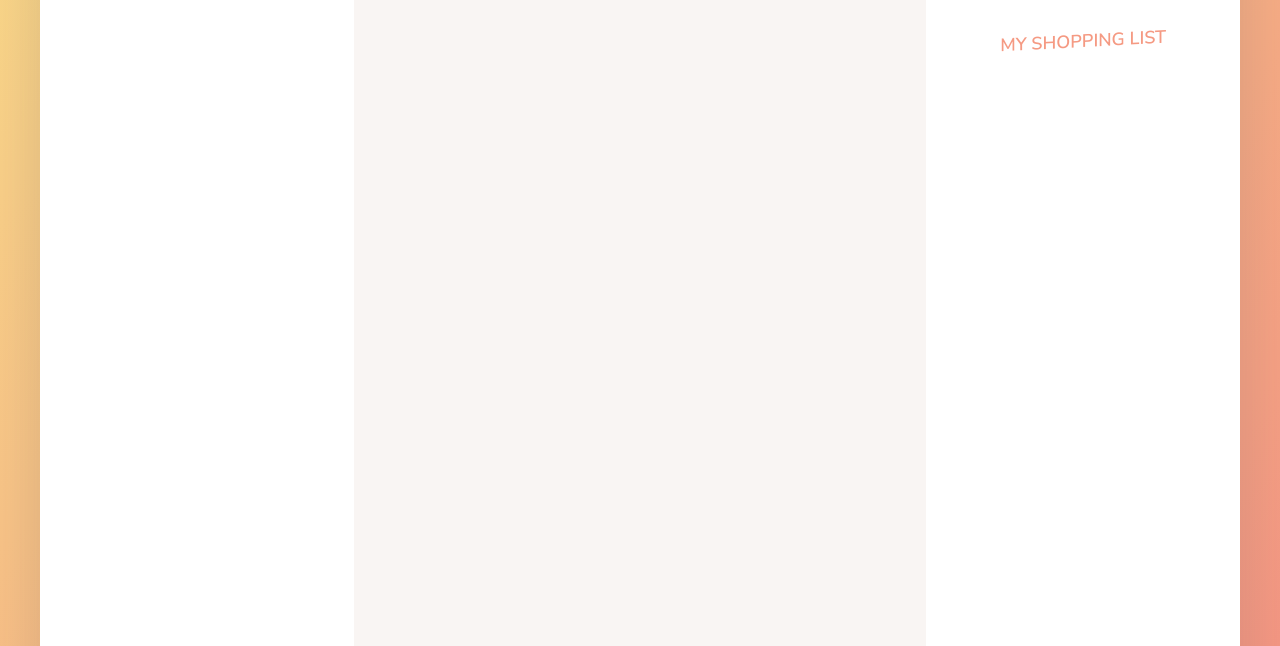
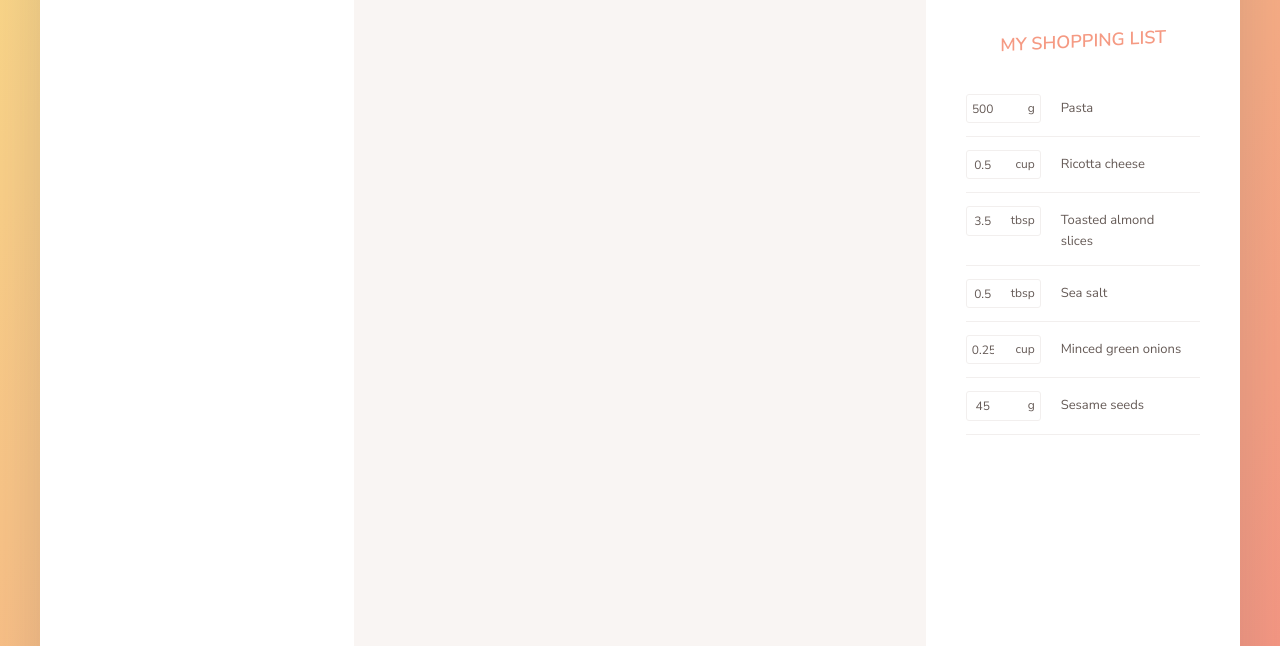
Before and after one commit to maitandat1507/recipe_management, a website built with webpack: page src/index.html in a window 1280 px wide. Shown: the part 154-800 px from the top of the page. Built offline with nearby package versions, Linux system fonts and the light colour scheme.

Commit message:
fix typo module name

```diff
--- a/package.json
+++ b/package.json
@@ -16,7 +16,7 @@
     "uniqid": "^5.0.3",
     "webpack": "^4.19.1",
     "webpack-cli": "^3.1.2",
-    "webpack-dev-server": "^3.1.10"
+    "webpack-dev-server": "^3.2.1"
   },
   "scripts": {
     "dev": "webpack --mode development",
--- a/src/js/index.js
+++ b/src/js/index.js
@@ -1,5 +1,6 @@
 import Search from './models/Search';
 import Recipe from './models/Recipe';
+import List from './models/List';
 import * as searchView from './views/searchView';
 import * as recipeView from './views/recipeView';
 import {elements, renderLoader, clearLoader} from './views/base';
@@ -141,3 +142,5 @@ elements.recipe.addEventListener('click', e => {
 
     console.log(state.recipe);
 });
+
+window.l = new List();
--- a/src/js/models/List.js
+++ b/src/js/models/List.js
@@ -1,4 +1,4 @@
-import uniqid from 'uniquid';
+import uniqid from 'uniqid';
 
 export default class List {
     constructor () {
@@ -26,6 +26,6 @@ export default class List {
     }
 
     updateCount(id, newCount) {
-        this.items.find(el => el.id ===id).count = newCount;
+        this.items.find(el => el.id === id).count = newCount;
     }
 }
```
Also changed, not shown: src/index.html (+2 -2 lines).
